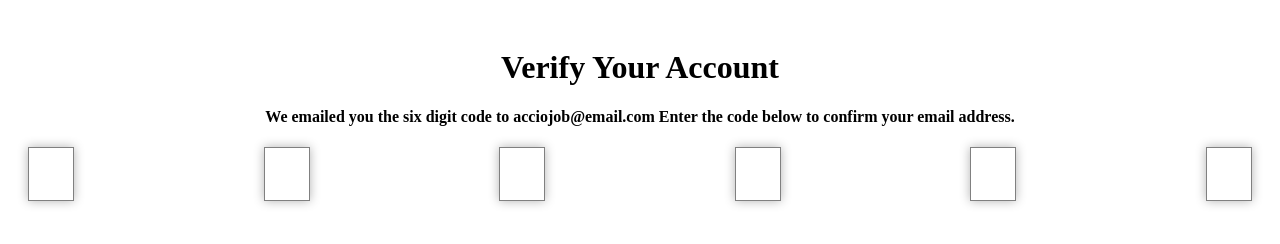
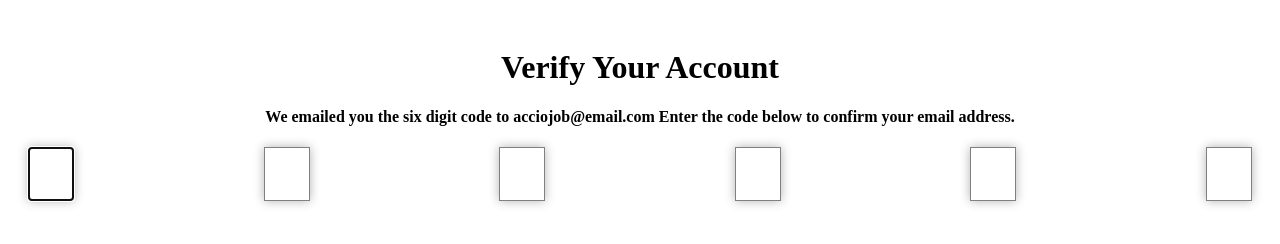
Before and after one commit to acciojob/OTP-dahalerohit, a website: page main.html in a window 1280 px wide. Drawn offline with Linux system fonts and the light colour scheme.

Commit message:
created a submission

```diff
--- a/main.html
+++ b/main.html
@@ -10,12 +10,11 @@
 	<!-- the entire body must be written by student -->
  <div class=" container">
     <h1 id="verification_heading">Verify Your Account</h1>
-    <h4 id="verification_subtext">We emailed you the six digit code to acciojob@email.com
-    Enter the code below to confirm your email address.</h4>
+    <h4 id="verification_subtext">We emailed you the six digit code to acciojob@email.com Enter the code below to confirm your email address.</h4>
 
   <div class="code-container">
 
-    <input type="text" class="code" id="code-1"  maxlength="1">
+    <input type="text" class="code" id="code-1"  maxlength="1" autofocus inputmode="numeric" pattern="[0-9]*" >
     <input type="text" class="code" id="code-2"  maxlength="1">
     <input type="text" class="code" id="code-3"  maxlength="1">
     <input type="text" class="code" id="code-4"  maxlength="1">
```
